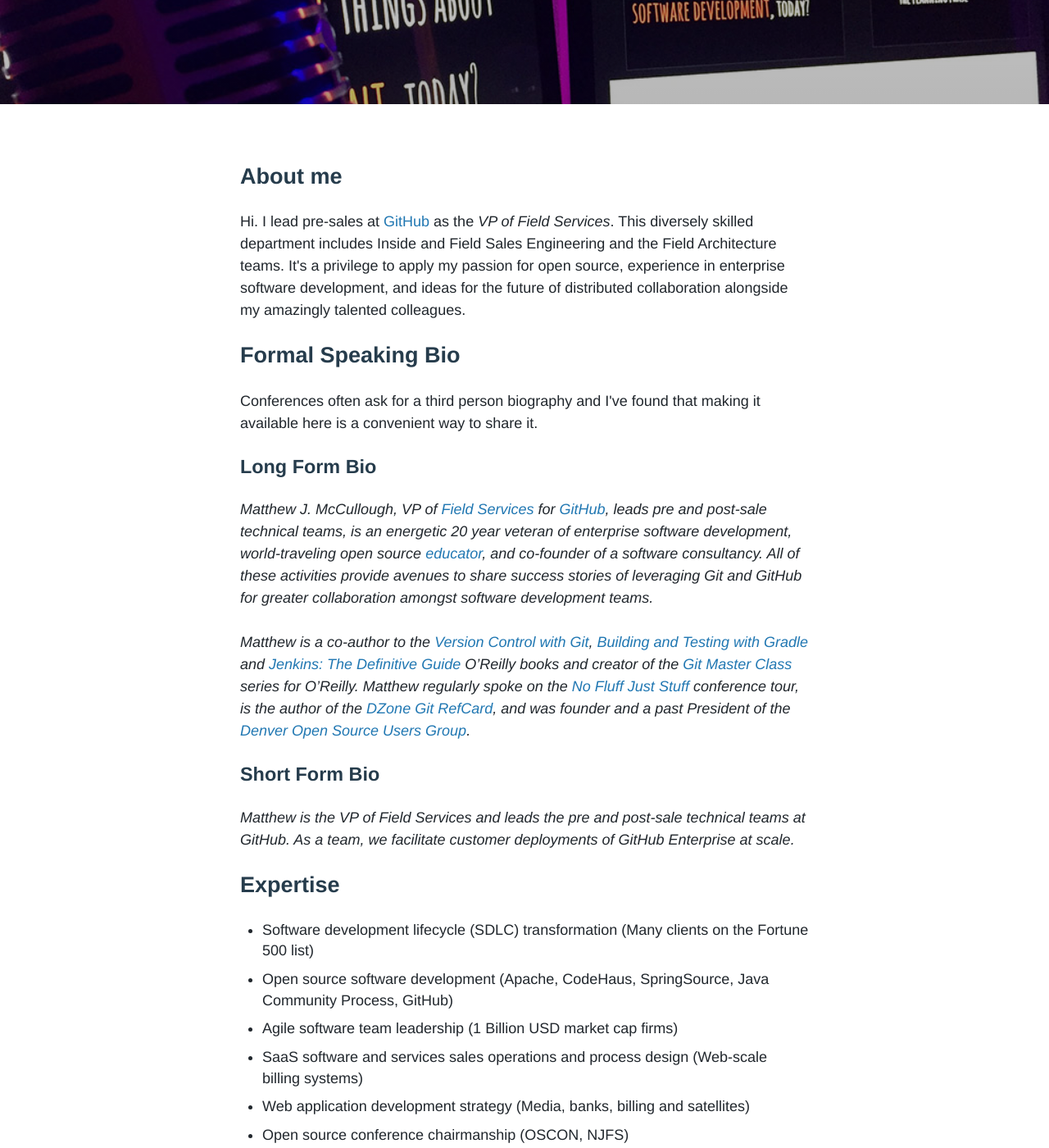
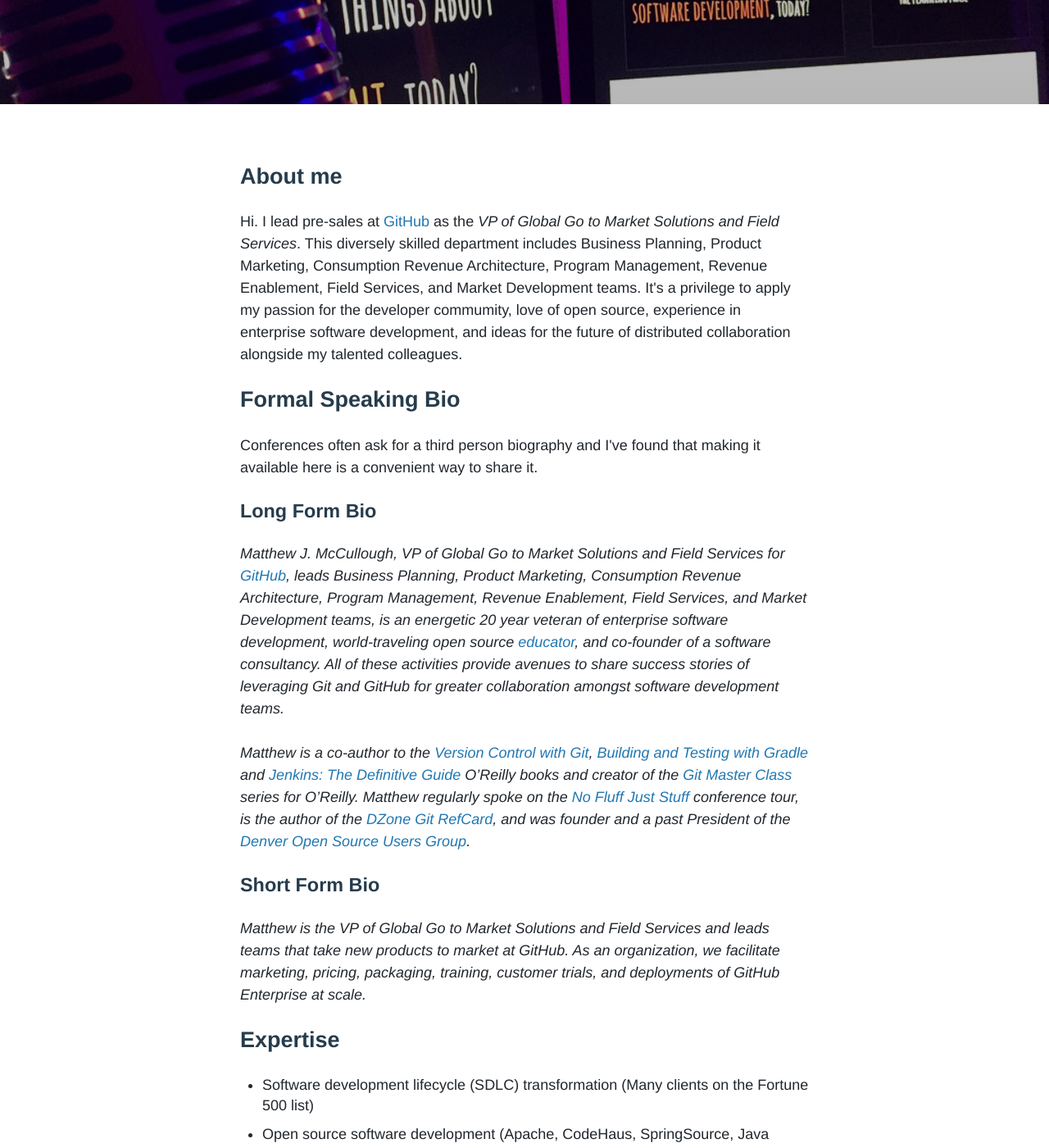
Before and after one commit to matthewmccullough/matthewmccullough.github.io, a Jekyll site: the page built from about/index.html, in a window 1280 px wide and 1400 px high, scrolled down 263 px. Shown: the whole window at 82% size. Built offline with Jekyll 4.4.1, drawn with Linux system fonts in a browser that asks for light colours; comment, search, counter and statistics services are not loaded.

Commit message:
Updating bio and role scope

```diff
--- a/about/index.html
+++ b/about/index.html
@@ -13,19 +13,19 @@
     <section>
       <h2>About me</h2>
       <p>
-        Hi. I lead pre-sales at <a href="https://github.com/about/team">GitHub</a> as the <em>VP of Field Services</em>. This diversely skilled department includes Inside and Field Sales Engineering and the Field Architecture teams. It's a privilege to apply my passion for open source, experience in enterprise software development, and ideas for the future of distributed collaboration alongside my amazingly talented colleagues.
+        Hi. I lead pre-sales at <a href="https://github.com/about/team">GitHub</a> as the <em>VP of Global Go to Market Solutions and Field Services</em>. This diversely skilled department includes Business Planning, Product Marketing, Consumption Revenue Architecture, Program Management, Revenue Enablement, Field Services, and Market Development teams. It's a privilege to apply my passion for the developer commumity, love of open source, experience in enterprise software development, and ideas for the future of distributed collaboration alongside my talented colleagues.
       </p>
 
       <h2>Formal Speaking Bio</h2>
       <p>Conferences often ask for a third person biography and I've found that making it available here is a convenient way to share it.</p>
 
       <h3>Long Form Bio</h3>
-      <p><em>Matthew J. McCullough, VP of <a href="https://services.github.com">Field Services</a> for <a href="https://github.com/about/team">GitHub</a>, leads pre and post-sale technical teams, is an energetic 20 year veteran of enterprise software development, world-traveling open source <a href="http://presentationpatterns.com/">educator</a>, and co-founder of a software consultancy. All of these activities provide avenues to share success stories of leveraging Git and GitHub for greater collaboration amongst software development teams.</em><p>
+      <p><em>Matthew J. McCullough, VP of Global Go to Market Solutions and Field Services for <a href="https://github.com/about/team">GitHub</a>, leads Business Planning, Product Marketing, Consumption Revenue Architecture, Program Management, Revenue Enablement, Field Services, and Market Development teams, is an energetic 20 year veteran of enterprise software development, world-traveling open source <a href="http://presentationpatterns.com/">educator</a>, and co-founder of a software consultancy. All of these activities provide avenues to share success stories of leveraging Git and GitHub for greater collaboration amongst software development teams.</em><p>
 
       <p><em>Matthew is a co-author to the <a href="http://bit.ly/ogitbook">Version Control with Git</a>, <a href="http://shop.oreilly.com/product/0636920019909.do">Building and Testing with Gradle</a> and <a href="http://shop.oreilly.com/product/0636920010326.do">Jenkins: The Definitive Guide</a> O’Reilly books and creator of the <a href="http://bit.ly/ogitvid">Git Master Class</a> series for O’Reilly. Matthew regularly spoke on the <a href="http://nofluffjuststuff.com">No Fluff Just Stuff</a> conference tour, is the author of the <a href="http://bit.ly/gitrefcard">DZone Git RefCard</a>, and was founder and a past President of the <a href="http://denveropensource.org">Denver Open Source Users Group</a>.</em></p>
 
       <h3>Short Form Bio</h3>
-      <p><em>Matthew is the VP of Field Services and leads the pre and post-sale technical teams at GitHub. As a team, we facilitate customer deployments of GitHub Enterprise at scale.</em></p>
+      <p><em>Matthew is the VP of Global Go to Market Solutions and Field Services and leads teams that take new products to market at GitHub. As an organization, we facilitate marketing, pricing, packaging, training, customer trials, and deployments of GitHub Enterprise at scale.</em></p>
 
       <h2>Expertise</h2>
       <ul>
```
